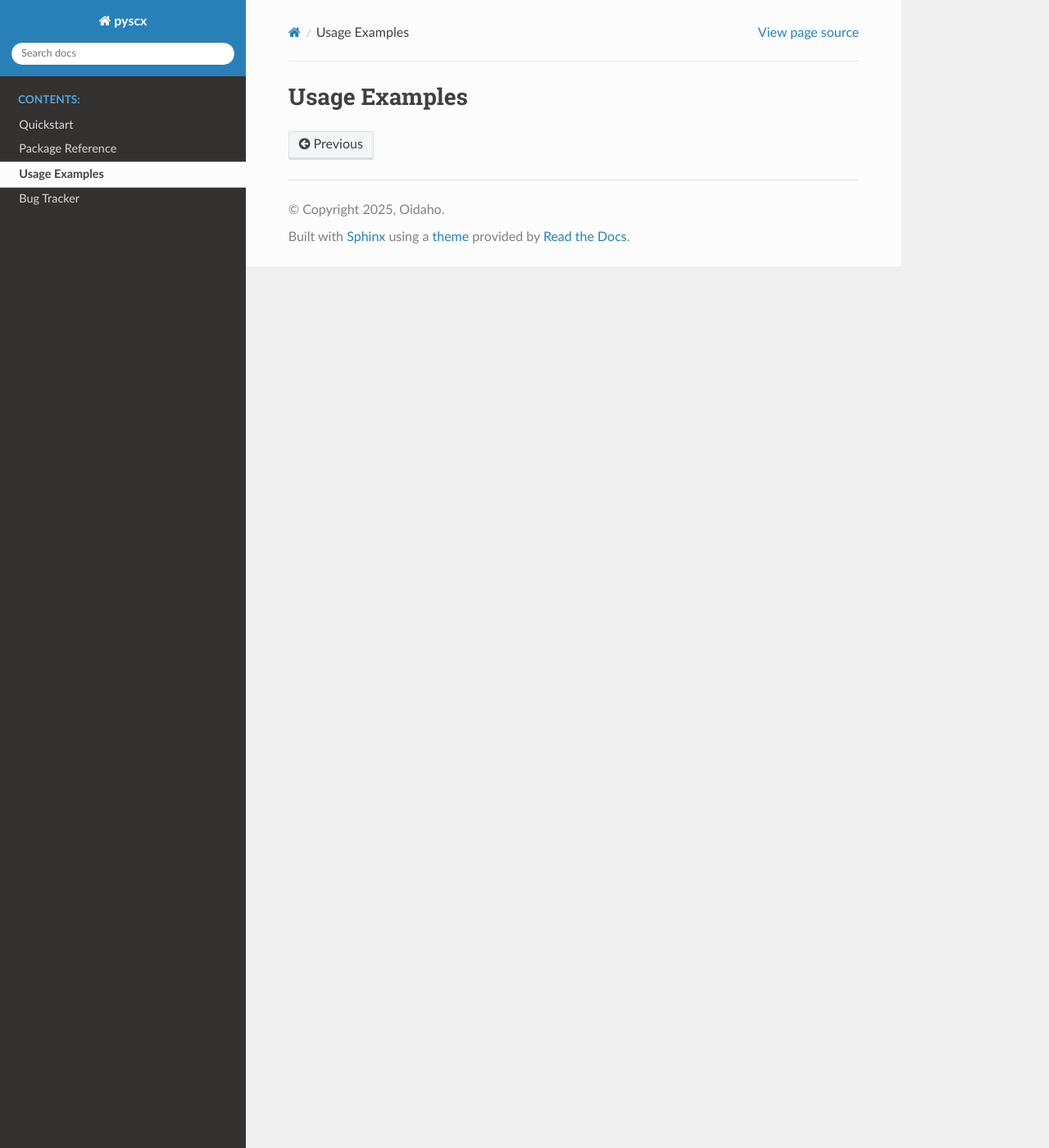
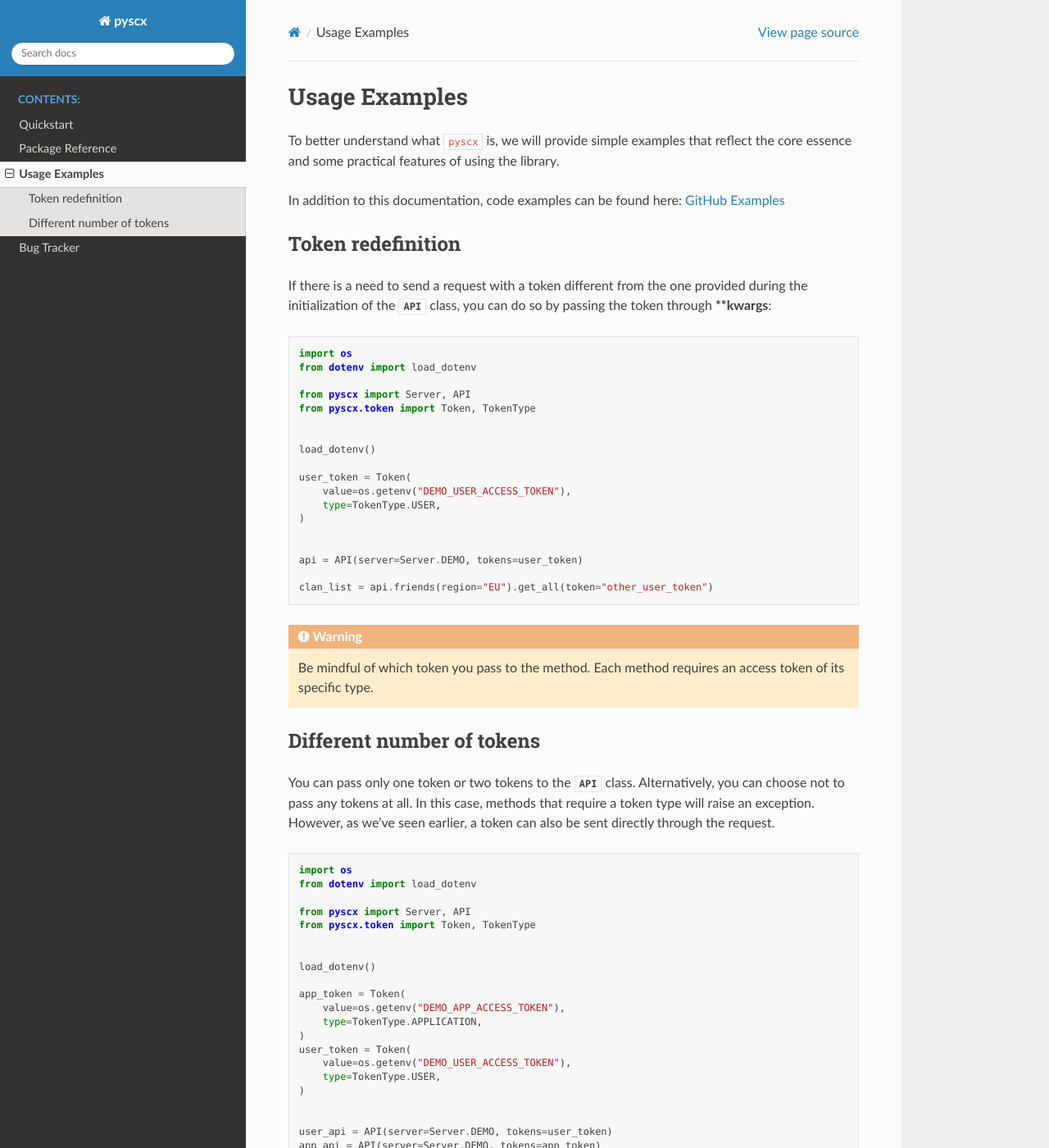
Before and after one commit to Oidaho/pyscx, a Sphinx documentation site: the page built from docs/source/examples.rst, in a window 1280 px wide and 1400 px high. Shown: the whole window at 82% size. Built offline with Sphinx 7.4.7 and the Read the Docs theme 3.1.0, drawn with Linux system fonts in a browser that asks for light colours; some of the changed text lies outside the part shown.

Commit message:
Examples in documentation (#15)

```diff
--- a/docs/source/examples.rst
+++ b/docs/source/examples.rst
@@ -2,3 +2,81 @@
 
 Usage Examples
 ====================================
+
+To better understand what ``pyscx`` is, we will provide simple examples that reflect
+the core essence and some practical features of using the library.
+
+In addition to this documentation, code examples can be found here: `GitHub Examples <https://github.com/Oidaho/pyscx/tree/main/examples>`_
+
+Token redefinition
+------------------------------------
+
+If there is a need to send a request with a token different from the one provided during
+the initialization of the :class:`API` class, you can do so by passing the token
+through **\*\*kwargs**:
+
+.. code-block:: python
+
+    import os
+    from dotenv import load_dotenv
+
+    from pyscx import Server, API
+    from pyscx.token import Token, TokenType
+
+
+    load_dotenv()
+
+    user_token = Token(
+        value=os.getenv("DEMO_USER_ACCESS_TOKEN"),
+        type=TokenType.USER,
+    )
+
+
+    api = API(server=Server.DEMO, tokens=user_token)
+
+    clan_list = api.friends(region="EU").get_all(token="other_user_token")
+
+
+.. warning::
+    Be mindful of which token you pass to the method.
+    Each method requires an access token of its specific type.
+
+Different number of tokens
+------------------------------------
+
+You can pass only one token or two tokens to the :class:`API` class.
+Alternatively, you can choose not to pass any tokens at all. In this case,
+methods that require a token type will raise an exception. However, as we've seen earlier,
+a token can also be sent directly through the request.
+
+.. code-block:: python
+
+    import os
+    from dotenv import load_dotenv
+
+    from pyscx import Server, API
+    from pyscx.token import Token, TokenType
+
+
+    load_dotenv()
+
+    app_token = Token(
+        value=os.getenv("DEMO_APP_ACCESS_TOKEN"),
+        type=TokenType.APPLICATION,
+    )
+    user_token = Token(
+        value=os.getenv("DEMO_USER_ACCESS_TOKEN"),
+        type=TokenType.USER,
+    )
+
+
+    user_api = API(server=Server.DEMO, tokens=user_token)
+    app_api = API(server=Server.DEMO, tokens=app_token)
+
+    api = API(server=Server.DEMO, tokens=[user_token, app_token])
+
+
+    clan_list1 = user_api.friends(region="EU").get_all()
+    clan_list2 = api.friends(region="EU").get_all()
+
+    print(clan_list1 == clan_list2) # True
```
